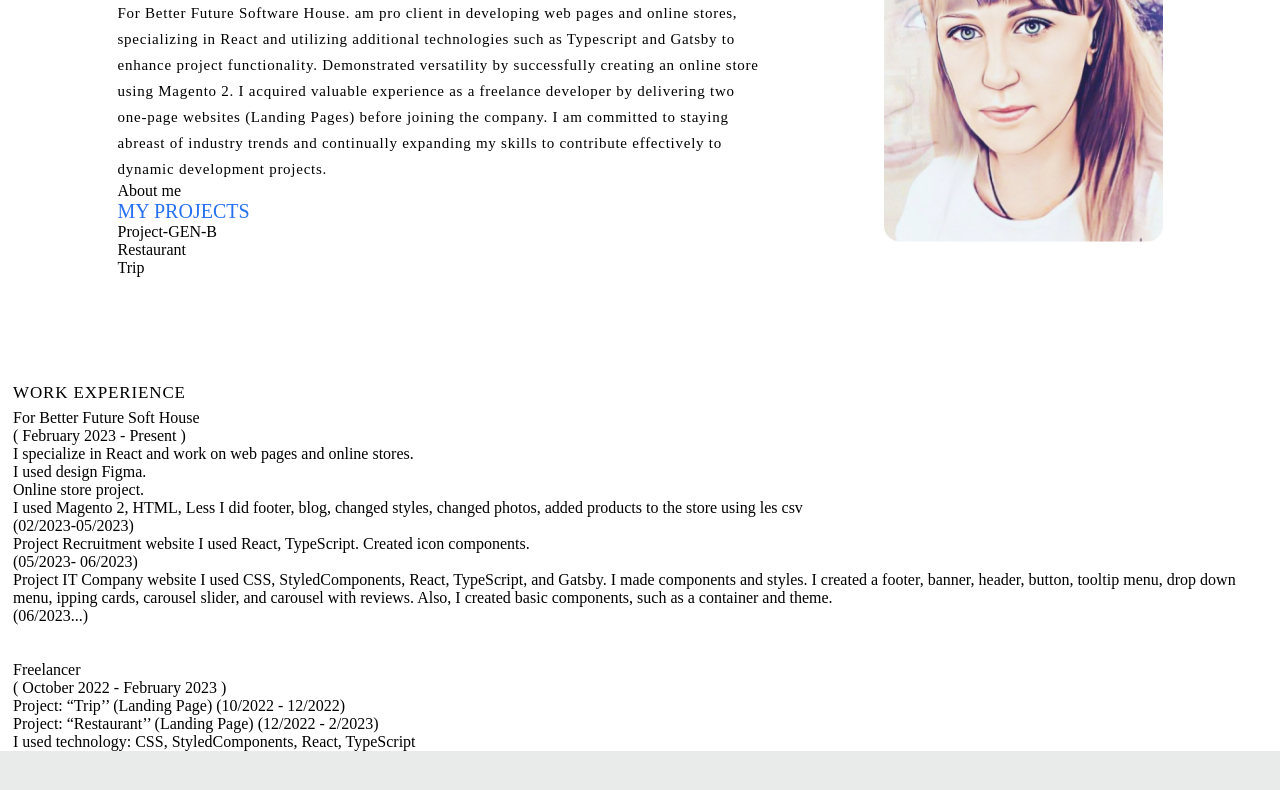
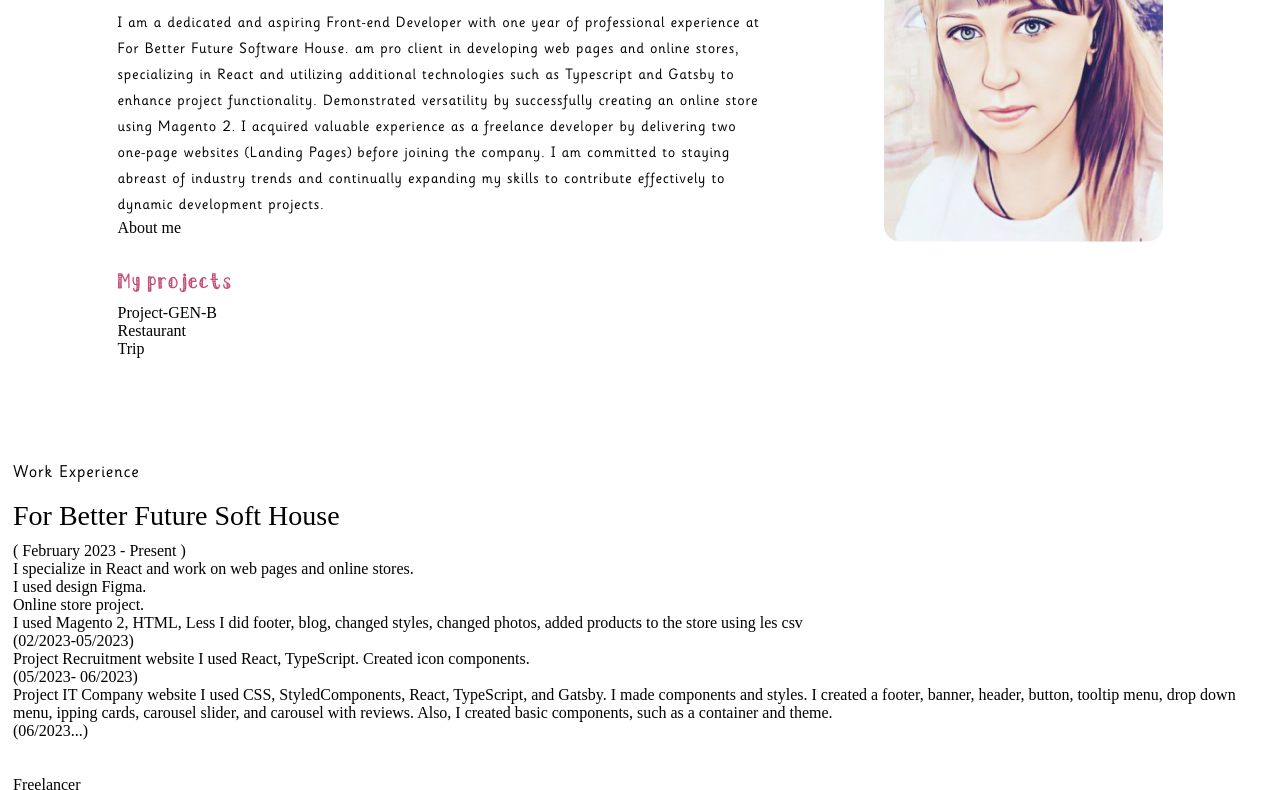
Before and after one commit to ViktoriiaRud/my-portfolio, a Gatsby site: page / in a window 1280 px wide. Shown: the part 233-1023 px from the top of the page. Before the commit the page ends 984 px from the top, so only its background shows below. Built offline with nearby package versions, Linux system fonts and the light colour scheme; Gatsby itself is replaced by a stand-in of ours.

Commit message:
add fonts

```diff
--- a/src/components/atoms/typography/typography.styles.ts
+++ b/src/components/atoms/typography/typography.styles.ts
@@ -10,7 +10,7 @@ export const StyledTypography = styled.div<Pick<TypographyType, 'color'>>`
   strong {
     text-decoration: underline;
     text-decoration-skip-ink: none;
-    text-decoration-color: ${({ theme }) => theme.colors.blue};
+    text-decoration-color: ${({ theme }) => theme.colors.rosybrownDark};
   }
 
   &[data-variant='title'],
--- a/src/components/atoms/typography/typography.tsx
+++ b/src/components/atoms/typography/typography.tsx
@@ -1,9 +1,9 @@
 import React from 'react';
-import { CustomThemeColorType } from 'theme/styled.d';
 
 import RichText from '../rich-text';
 
 import { StyledTypography } from './typography.styles';
+import {CustomThemeColorType} from "../../../theme/styled";
 
 export type TypographyVariantType =
   | 'title'
--- a/src/components/organisms/about-me/about-me.styles.ts
+++ b/src/components/organisms/about-me/about-me.styles.ts
@@ -52,8 +52,7 @@ export const StyledWrapperContact = styled.div`
 `;
 
 export const TypographySubtitle = styled(Typography)`
-  font-family: ${({ theme }) => theme.font2};
-  text-transform: uppercase;
+  font-family: ${({ theme }) => theme.font3};
 `;
 
 export const TypographyTitle = styled(Typography)`
@@ -64,7 +63,13 @@ export const TypographyTitle = styled(Typography)`
 `;
 
 export const TypographyDescription = styled(Typography)`
-  font-family: ${({ theme }) => theme.font2};
+  font-family: ${({ theme }) => theme.font3};
   margin-top: 25px;
   max-width: 689px;
 `;
+
+export const TypographySubtitleKb = styled(Typography)`
+  font-family: ${({ theme }) => theme.font2};
+  margin-top: 25px;
+  line-height: 42px;
+`;
--- a/src/components/organisms/about-me/about-me.tsx
+++ b/src/components/organisms/about-me/about-me.tsx
@@ -1,5 +1,6 @@
 import React from 'react';
 import Container from "../../atoms/container";
+import Typography from "../../atoms/typography";
 
 import {
     StyledWrapperAboutClient,
@@ -8,7 +9,8 @@ import {
     TypographyDescription,
     TypographySubtitle,
     TypographyTitle,
-   WrapperAboutClient
+   WrapperAboutClient,
+    TypographySubtitleKb,
 } from "./about-me.styles";
 import {Link} from "gatsby";
 
@@ -22,13 +24,13 @@ const AboutMe = ({subtitle, titleAboutMe, altText, title, url, srcImage, descrip
             <Container>
                 <StyledWrapperAboutClient>
                     <StyledWrapperTitle>
-                        <TypographySubtitle html={subtitle} variant="title3"/>
+                        <TypographySubtitle html={subtitle} variant="title" color={'rosybrownDark'}/>
                         <TypographyTitle html={title} variant="title1"/>
                         <TypographyDescription html={description} variant="body2"/>
                         <Link to={url}>
                             <h3>{titleAboutMe}</h3>
                         </Link>
-                        <TypographySubtitle html={'My projects'} variant="title5" color={'blue'}/>
+                        <TypographySubtitleKb html={'My projects'} variant="title5" color={'rosybrown'}/>
                         <ul>
                             <li> <Link to={'https://project-gen-b.vercel.app'}>
                                 <h3>Project-GEN-B</h3>
@@ -49,7 +51,7 @@ const AboutMe = ({subtitle, titleAboutMe, altText, title, url, srcImage, descrip
                 </StyledWrapperAboutClient>
 
                 <TypographySubtitle>Work Experience</TypographySubtitle>
-                <h3>For Better Future Soft House</h3>
+                <Typography html={'For Better Future Soft House'} variant={'title2'}/>
                 <h4>( February 2023 - Present )</h4>
                 <p>
                     I specialize in React and work on web pages and online stores.
--- a/src/components/tenplates/layout.tsx
+++ b/src/components/tenplates/layout.tsx
@@ -3,6 +3,7 @@ import {ThemeProvider} from 'styled-components'
 
 import GlobalStyle from "../../theme/globalStyles";
 import {theme} from "../../theme";
+import '../../theme/fonts/fonts.css';
 
 
 type LayoutType = {};
--- /dev/null
+++ b/src/theme/fonts/fonts.css
@@ -0,0 +1,39 @@
+@font-face {
+    font-family: Limelight;
+    font-style: normal;
+    font-weight: 800;
+    src: url('Limelight/Limelight/Limelight.woff2') format('woff2');
+    font-display: swap;
+}
+
+@font-face {
+    font-family: Limelight;
+    font-style: normal;
+    font-weight: 400;
+    src: url('Limelight/Limelight-Regular/Limelight-Regular.woff2') format('woff2');
+    font-display: swap;
+}
+
+@font-face {
+    font-family: KbLimelight;
+    font-style: normal;
+    font-weight: 300;
+    src: url('Limelight/KBLimeLight/KBLimeLight.woff2') format('woff2');
+    font-display: swap;
+}
+
+@font-face {
+    font-family: Sassoon-Infant-Std;
+    font-style: normal;
+    font-weight: 500;
+    src: url('Sassoon-Infant-Std-Bold/Sassoon-Infant-Std-Bold.woff2') format('woff2');
+    font-display: swap;
+}
+
+@font-face {
+    font-family: Sassoon-Infant-Std;
+    font-style: normal;
+    font-weight: 400;
+    src: url('Sassoon-Infant-Std/Sassoon-Infant-Std.woff2') format('woff2');
+    font-display: swap;
+}
--- a/src/theme/theme.tsx
+++ b/src/theme/theme.tsx
@@ -1,6 +1,7 @@
 export const theme = {
-    font1: 'RocGrotesk',
-    font2: 'Avenir',
+    font1: 'Limelight',
+    font2: 'KbLimelight',
+    font3: 'Sassoon-Infant-Std',
     fontSize: '16px',
     wrapperXxs: '328px',
     wrapperXll: '546px',
@@ -16,9 +17,11 @@ export const theme = {
         transparent: 'transparent',
         black: '#000000',
         white: '#FFFFFF',
-        blue: '#2770F0',
-        gray: '#E9EAEA',
-        lightblue: '#B6D1FF',
+        lightgray: '#CABEC5',
+        gray: '#575757',
+        rosybrown: '#C54B73',
+        rosybrownDark: '#8C2C61',
+        lightpink: '#FCDEEF',
     },
 
     gap: {
```
Also changed, not shown: src/theme/fonts/Limelight/KBLimeLight/KBLimeLight.woff2 (added), src/theme/fonts/Limelight/Limelight-Regular/Limelight-Regular.woff2 (added), src/theme/fonts/Limelight/Limelight/Limelight.woff2 (added), src/theme/fonts/Sassoon-Infant-Std-Bold/Sassoon-Infant-Std-Bold.woff2 (added), src/theme/fonts/Sassoon-Infant-Std/Sassoon-Infant-Std.woff2 (added).
